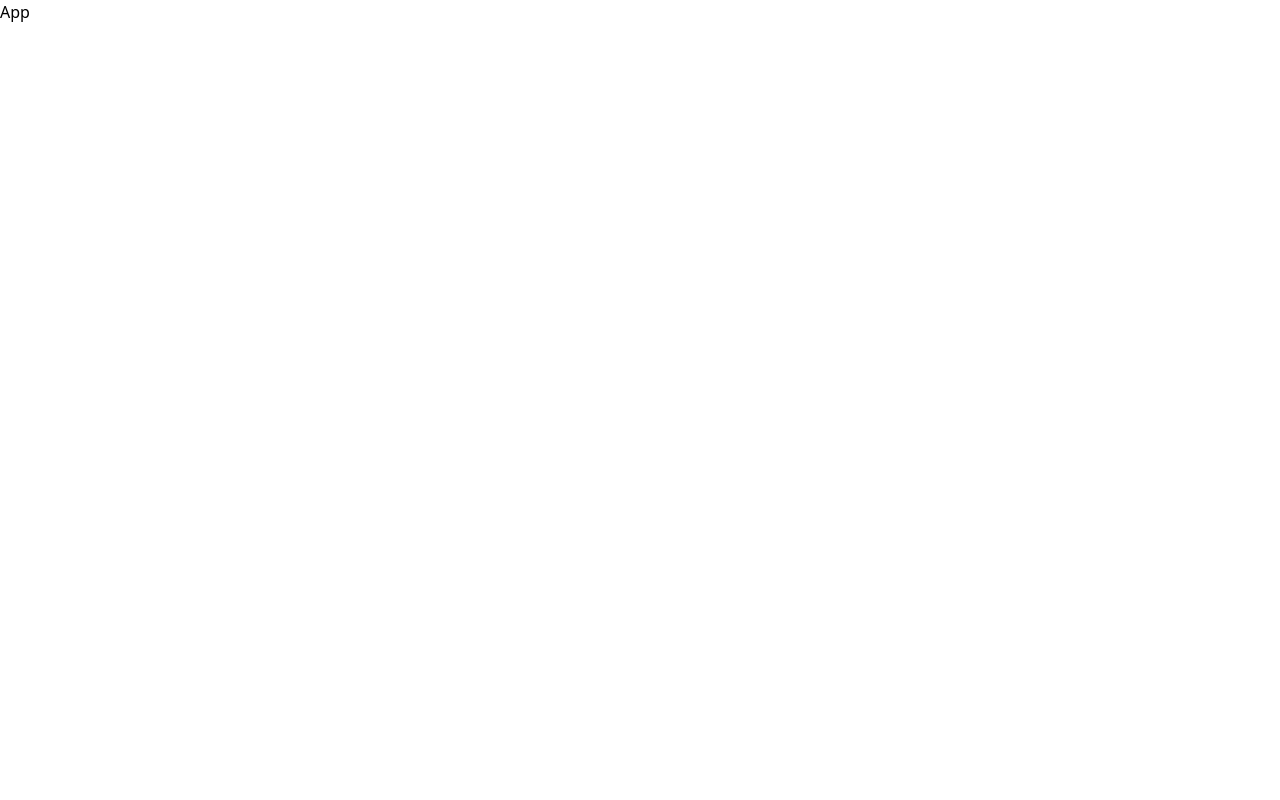
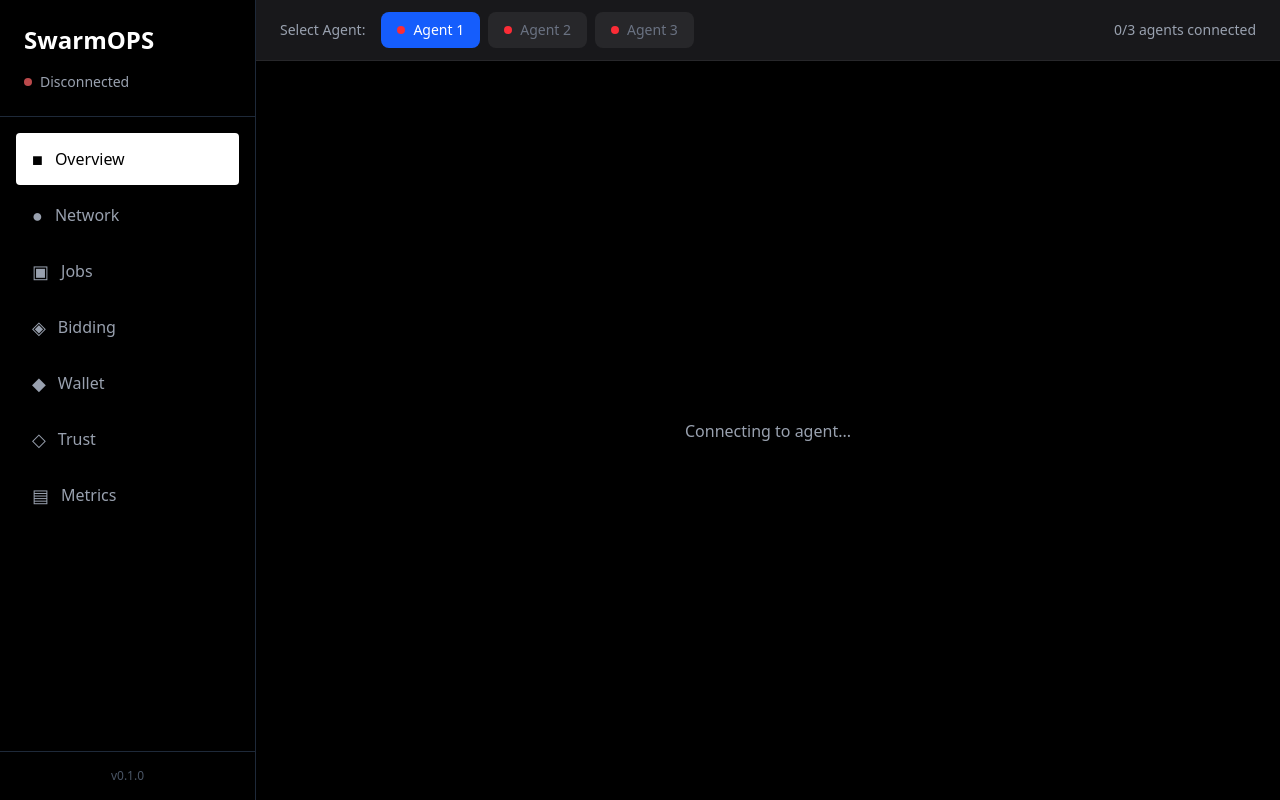
Before and after one commit to ayush-jadaun/MarlOS, a React (Vite) app in the folder dashboard/: page / in a window 1280 px wide. Built offline with nearby package versions, Linux system fonts and the light colour scheme; no server answers.

Commit message:
add views to app

```diff
--- a/dashboard/src/App.jsx
+++ b/dashboard/src/App.jsx
@@ -1,9 +1,113 @@
-import React from 'react'
+import { useState } from 'react';
+import { useMultiAgentWebSocket } from './hooks/useMultiAgentWebSocket';
+import Sidebar from './components/Layout/Sidebar';
+import Header from './components/Layout/Header';
+import Overview from './components/Views/Overview';
+import Network from './components/Views/Network';
+import Jobs from './components/Views/Jobs';
+import Bidding from './components/Views/Bidding';
+import Wallet from './components/Views/Wallet';
+import Trust from './components/Views/Trust';
+import Metrics from './components/Views/Metrics';
 
-const App = () => {
+function App() {
+  const [activeView, setActiveView] = useState('overview');
+  const [selectedAgent, setSelectedAgent] = useState(3001); // Default to first agent
+  const { agentsState, connections, connectedCount, totalAgents, error } = useMultiAgentWebSocket();
+
+  // Get the currently selected agent's state
+  const agentState = agentsState[selectedAgent] || null;
+  const connected = connections[selectedAgent] || false;
+
+  const renderView = () => {
+    switch (activeView) {
+      case 'overview':
+        return <Overview agentState={agentState} />;
+      case 'network':
+        return <Network agentState={agentState} />;
+      case 'jobs':
+        return <Jobs agentState={agentState} />;
+      case 'bidding':
+        return <Bidding agentState={agentState} />;
+      case 'wallet':
+        return <Wallet agentState={agentState} />;
+      case 'trust':
+        return <Trust agentState={agentState} />;
+      case 'metrics':
+        return <Metrics agentState={agentState} />;
+      default:
+        return <Overview agentState={agentState} />;
+    }
+  };
+
   return (
-    <div>App</div>
-  )
+    <div className="flex h-screen bg-black text-white overflow-hidden">
+      <Sidebar activeView={activeView} setActiveView={setActiveView} connected={connected} />
+      <div className="flex-1 flex flex-col overflow-hidden">
+        <Header agentState={agentState} />
+
+        {/* Agent Selector */}
+        <div className="bg-zinc-900 border-b border-zinc-800 px-6 py-3">
+          <div className="flex items-center gap-4">
+            <span className="text-sm text-gray-400">Select Agent:</span>
+            <div className="flex gap-2">
+              {[3001, 3002, 3003].map((port, index) => {
+                const isConnected = connections[port];
+                const isSelected = selectedAgent === port;
+                const state = agentsState[port];
+
+                return (
+                  <button
+                    key={port}
+                    onClick={() => setSelectedAgent(port)}
+                    className={`px-4 py-2 rounded-lg text-sm font-medium transition-all ${
+                      isSelected
+                        ? 'bg-blue-600 text-white'
+                        : isConnected
+                        ? 'bg-zinc-800 text-white hover:bg-zinc-700'
+                        : 'bg-zinc-800 text-gray-500'
+                    }`}
+                  >
+                    <div className="flex items-center gap-2">
+                      <div className={`w-2 h-2 rounded-full ${
+                        isConnected ? 'bg-green-500' : 'bg-red-500'
+                      }`} />
+                      <span>
+                        {state?.node_name || `Agent ${index + 1}`}
+                      </span>
+                    </div>
+                  </button>
+                );
+              })}
+            </div>
+            <div className="ml-auto text-sm text-gray-400">
+              {connectedCount}/{totalAgents} agents connected
+            </div>
+          </div>
+        </div>
+
+        <main className="flex-1 overflow-y-auto">
+          {error && (
+            <div className="bg-red-900 border-l-4 border-red-500 text-red-200 p-4 m-4">
+              <p className="font-bold">Connection Error</p>
+              <p>{error}</p>
+            </div>
+          )}
+          {!agentState && connected && (
+            <div className="flex items-center justify-center h-full">
+              <div className="text-gray-400">Loading agent data...</div>
+            </div>
+          )}
+          {!connected && (
+            <div className="flex items-center justify-center h-full">
+              <div className="text-gray-400">Connecting to agent...</div>
+            </div>
+          )}
+          {agentState && renderView()}
+        </main>
+      </div>
+    </div>
+  );
 }
 
-export default App
+export default App;
```
